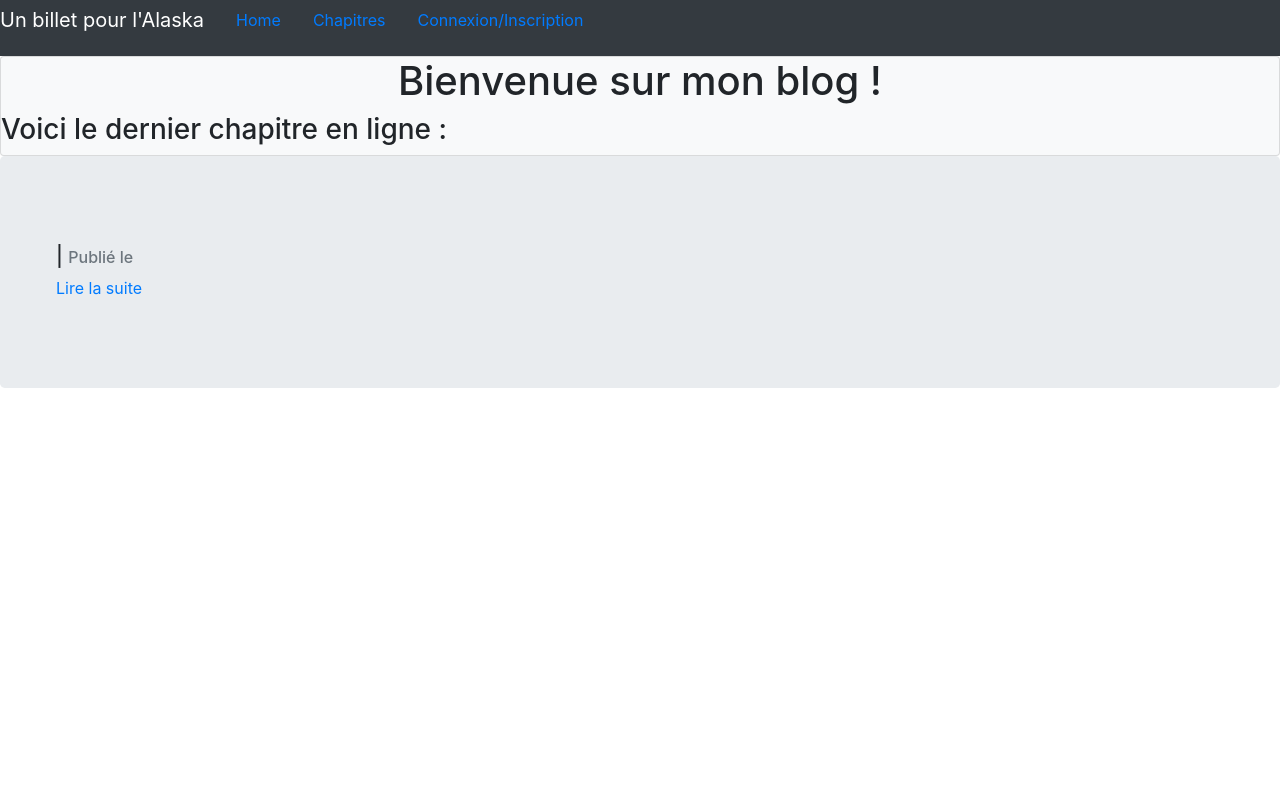
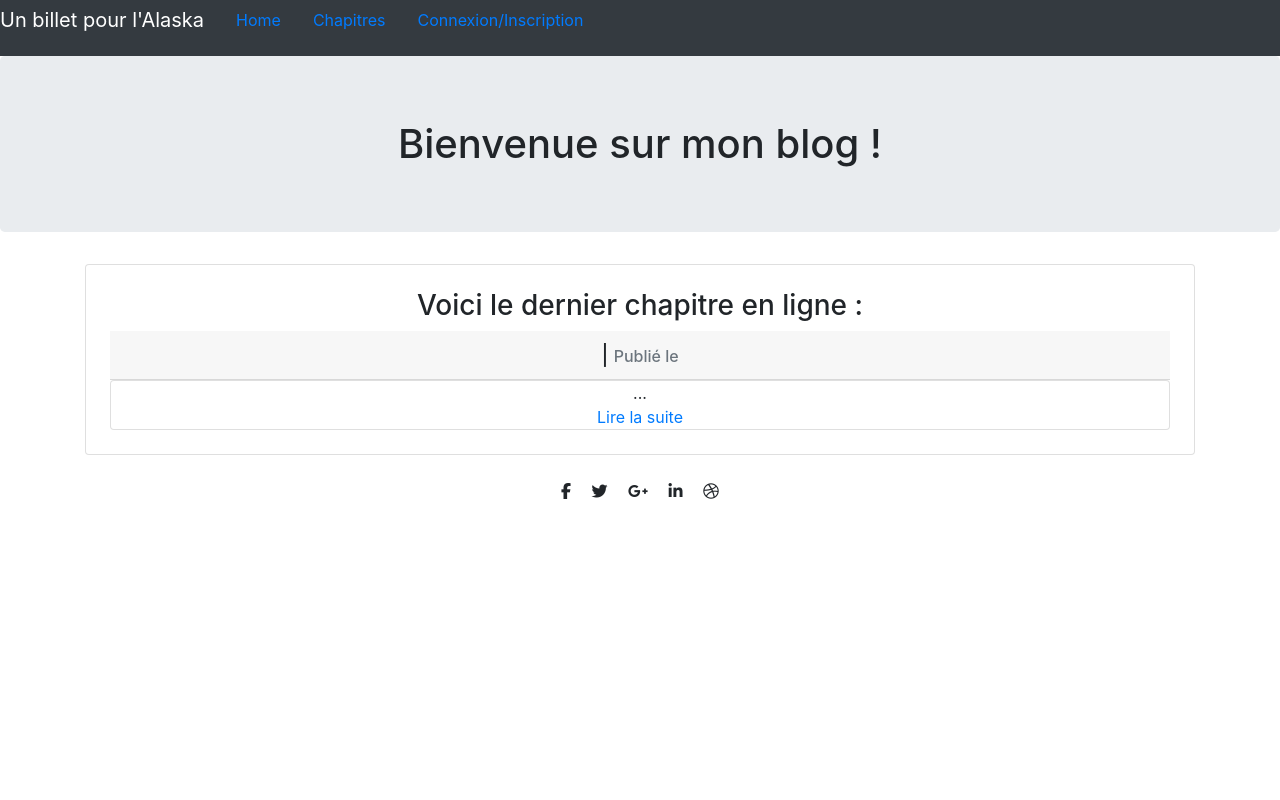
Before and after one commit to DupontThomas/projet4, a PHP site: the page made by src/Views/home.twig in a window 1280 px wide. Run offline with PHP 8.4, Linux system fonts and the light colour scheme; the template is opened without the code that fills it, so the values that code supplies are empty; some libraries are stand-ins or nearby versions.

Commit message:
Display an extract of the posts (Homepage and chapter's page)

```diff
--- /dev/null
+++ b/public/css/style.css
@@ -0,0 +1,15 @@
+body, html {
+    height: 100%;
+}
+.bg {
+    /* The image used */
+    background-image: url("../img/background.jpg");
+
+    /* Full height */
+    height: 100%;
+
+    /* Center and scale the image nicely */
+    background-position: center;
+    background-repeat: no-repeat;
+    background-size: cover;
+}
--- a/public/js/main.js
+++ b/public/js/main.js
@@ -1,5 +1,7 @@
+
+/*Display a popup when a button is clicked*/
 buttons = document.querySelectorAll("button");
-var message ="kiki";
+var message ="";
 
 window.addEventListener("load", function()
     {
@@ -11,7 +13,6 @@ window.addEventListener("load", function()
             {
                 message = "Ce chapitre a bien été modifié.";
                 alert(message);
-
             }
             else if (buttonElt.classList.contains("deletePost"))
             {
@@ -24,37 +25,16 @@ window.addEventListener("load", function()
                 alert(message);
             }
         }
-
         for(var i=0;i<buttons.length;i++){
-            var prout = buttons[i];
-            console.log(prout)
-            prout.addEventListener('click', popup);
+            var count = buttons[i];
+            count.addEventListener('click', popup);
         }
-
     }
-
-
 )
 
-
-
-
-
-function redirect()
-{
-    window.location = '../public/index.php';
+/*display an extract of the posts*/
+var extract = document.querySelectorAll(".extract");
+for ( let i=0;i<extract.length;i++) {
+    let count = extract[i];
+    count.innerHTML = count.innerHTML.substr(0,300)+"...";
 }
-
-/*
-
-public function alert($message) {
-    $alert = "<script>alert('$message');</script>";
-    echo filter_var($alert);
-}
-
-public function redirect($url)
-{
-    $redirect = "<script>window.location = '$url'</script>";
-    echo filter_var($redirect);
-}
-*/
--- a/src/Controllers/Controller.php
+++ b/src/Controllers/Controller.php
@@ -17,4 +17,10 @@ class Controller
     {
         return $this->twig->render($view, $params);
     }
+
+    public function display($view, array $params = [])
+    {
+        return $this->twig->display($view, $params);
+    }
+
 }
--- a/src/Controllers/PostsController.php
+++ b/src/Controllers/PostsController.php
@@ -48,6 +48,7 @@ class PostsController extends Controller
         $title = filter_input(INPUT_POST, 'titleNewPost');
         $content = filter_input(INPUT_POST, 'contentNewPost');
         $this->postManager->addPost($title,$content);
+
         header("Location: http://localhost/projet4/public/index.php");
     }
     public function deletePost($id)
@@ -72,11 +73,10 @@ class PostsController extends Controller
         $this->postManager->updatePost($title,$content,$id);
 
         header("Location: http://localhost/projet4/public/index.php");
-
     }
 
     public function errorChapter()
     {
-        echo $this->render('error.twig');
+        $this->display('error.twig');
     }
 }
--- a/src/Controllers/Router.php
+++ b/src/Controllers/Router.php
@@ -42,7 +42,7 @@ class Router
                 break;
 
             case "inscription" :
-                $this->userController->display();
+                $this->userController->inscription();
                 break;
 
             case "sendinscription" :
--- a/src/Controllers/UserController.php
+++ b/src/Controllers/UserController.php
@@ -19,7 +19,7 @@ class UserController extends Controller
         $this->commentManager = new CommentManager();
     }
 
-    public function display()
+    public function inscription()
     {
         echo $this->render('inscription.twig');
     }
--- a/src/Views/chapter.twig
+++ b/src/Views/chapter.twig
@@ -13,7 +13,7 @@
 
                     {% if session.rank is same as ("Admin") %}
                         <a href="http://localhost/projet4/public/?page=modifPost&id={{ contents.id }}">
-                            <input type="button" value ="Modifier ce chapitre">
+                            <button type="button">Modifier ce chapitre</button>
                         </a>
                         <a href="http://localhost/projet4/public/?page=deletePost&id={{ contents.id }}">
                             <button class="button deletePost" type="button" >Supprimer ce chapitre</button>
--- a/src/Views/chapterList.twig
+++ b/src/Views/chapterList.twig
@@ -9,7 +9,7 @@
             <section>
                 <h3><strong>{{ content.title }}</strong> | Publié le {{ content.postDate }}</h3>
                 <div>
-                    <p>{{ content.content | raw }}</p>
+                    <div class="extract">{{ content.content | raw }}</div>
                     <a href="http://localhost/projet4/public/?page=chapter&id={{ content.id }}">Lire la suite</a>
                 </div>
 
--- a/src/Views/home.twig
+++ b/src/Views/home.twig
@@ -2,20 +2,19 @@
 
 {% block title %}
 
-    <h1 class="text-center h1">Bienvenue sur mon blog !</h1>
-    <h2 class="h3">Voici le dernier chapitre en ligne : </h2>
+    <h1 class="jumbotron text-center h1">Bienvenue sur mon blog !</h1>
+
 
 {% endblock title%}
 
-
-
 {% block contents %}
 
-        <section class="col p-4 d-flex flex-column position-static">
-            <h3 class="h5 b-0"><strong>{{ contents.title }}</strong> | <span class="h6 text-muted">Publié le {{ contents.postDate }}</span></h3>
-            <div class="">
-                <p class="card-text mb-auto">{{ contents.content | raw }}</p>
-                <a class="stretched-link" href="http://localhost/projet4/public/?page=chapter&id={{ contents.id}}">Lire la suite</a>
+        <section class="card col-sm p-4 d-flex flex-column position-static ">
+            <h2 class="h3 container ">Voici le dernier chapitre en ligne : </h2>
+            <h3 class="card-header h5 b-0"><strong>{{ contents.title }}</strong> | <span class="h6 text-muted">Publié le {{ contents.postDate }}</span></h3>
+            <div class="card">
+                <div class="extract card-text mb-auto">{{ contents.content | raw }}</div>
+                <a class="stretched-link card-link linkoff" href="http://localhost/projet4/public/?page=chapter&id={{ contents.id}}">Lire la suite</a>
             </div>
         </section>
 
--- a/src/Views/layout.twig
+++ b/src/Views/layout.twig
@@ -27,35 +27,68 @@
                     <p class="flex-sm-fill text-sm-center nav-link disabled">Bienvenue {{ session.pseudo }}</p>
                 {% endif %}
             {% endblock %}
-
         </nav>
     </header>
 
-<!-- ----------------------------------------------------------------------->
+<!------------------------------------------------------------------------->
 
     <body class="body">
 
-        <section class="card bg-light">
+        <section id="title" class="text-center ">
             {% block title %}Titre par défaut{% endblock %}
         </section>
 
-        <section class="jumbotron">
+        <section id="content" class="container text-center ">
         {% block contents %}{% endblock contents %}
         </section>
 
-        <section class="section">
+        <section id="comment" class="section">
         {% block comments %}{% endblock comments %}
         </section>
 
 
 <!-- ----------------------------------------------------------------------->
-    <footer>
+    <footer class="page-footer font-small special-color-dark pt-4">
 
+            <!-- Footer Elements -->
+            <div class="container">
+
+                <!-- Social buttons -->
+                <ul class="list-unstyled list-inline text-center">
+                    <li class="list-inline-item">
+                        <a class="btn-floating btn-fb mx-1">
+                            <i class="fab fa-facebook-f"> </i>
+                        </a>
+                    </li>
+                    <li class="list-inline-item">
+                        <a class="btn-floating btn-tw mx-1">
+                            <i class="fab fa-twitter"> </i>
+                        </a>
+                    </li>
+                    <li class="list-inline-item">
+                        <a class="btn-floating btn-gplus mx-1">
+                            <i class="fab fa-google-plus-g"> </i>
+                        </a>
+                    </li>
+                    <li class="list-inline-item">
+                        <a class="btn-floating btn-li mx-1">
+                            <i class="fab fa-linkedin-in"> </i>
+                        </a>
+                    </li>
+                    <li class="list-inline-item">
+                        <a class="btn-floating btn-dribbble mx-1">
+                            <i class="fab fa-dribbble"> </i>
+                        </a>
+                    </li>
+                </ul>
+
+            </div>
     </footer>
 
         <script src="https://code.jquery.com/jquery-3.2.1.slim.min.js" integrity="sha384-KJ3o2DKtIkvYIK3UENzmM7KCkRr/rE9/Qpg6aAZGJwFDMVNA/GpGFF93hXpG5KkN" crossorigin="anonymous"></script>
         <script src="https://cdnjs.cloudflare.com/ajax/libs/popper.js/1.12.9/umd/popper.min.js" integrity="sha384-ApNbgh9B+Y1QKtv3Rn7W3mgPxhU9K/ScQsAP7hUibX39j7fakFPskvXusvfa0b4Q" crossorigin="anonymous"></script>
         <script src="https://maxcdn.bootstrapcdn.com/bootstrap/4.0.0/js/bootstrap.min.js" integrity="sha384-JZR6Spejh4U02d8jOt6vLEHfe/JQGiRRSQQxSfFWpi1MquVdAyjUar5+76PVCmYl" crossorigin="anonymous"></script>
+        <script src="https://kit.fontawesome.com/882646a306.js" crossorigin="anonymous"></script>
         <script src="/projet4/public/js/main.js"></script>
         {% block script %}{% endblock script %}
     </body>
```
